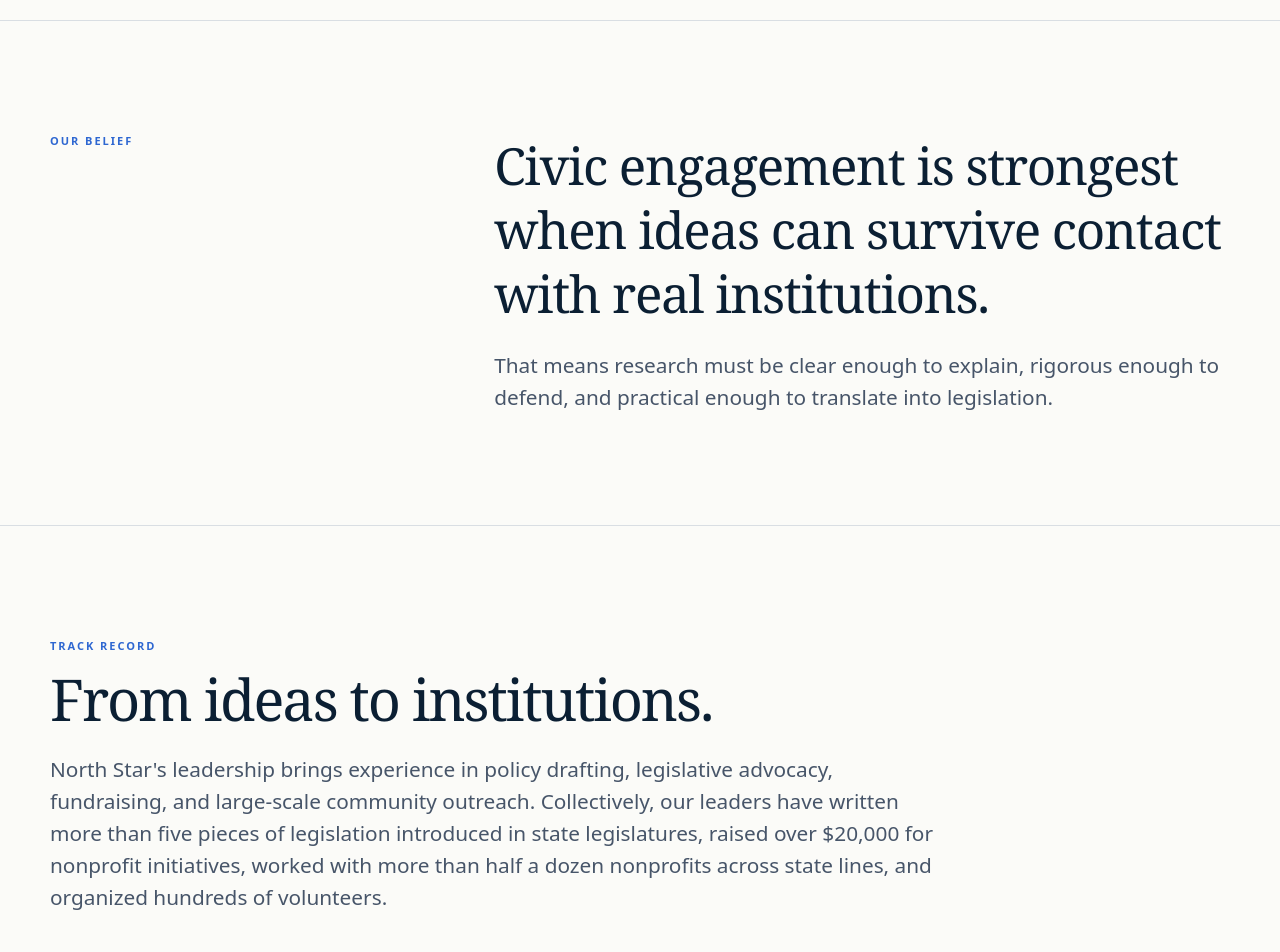
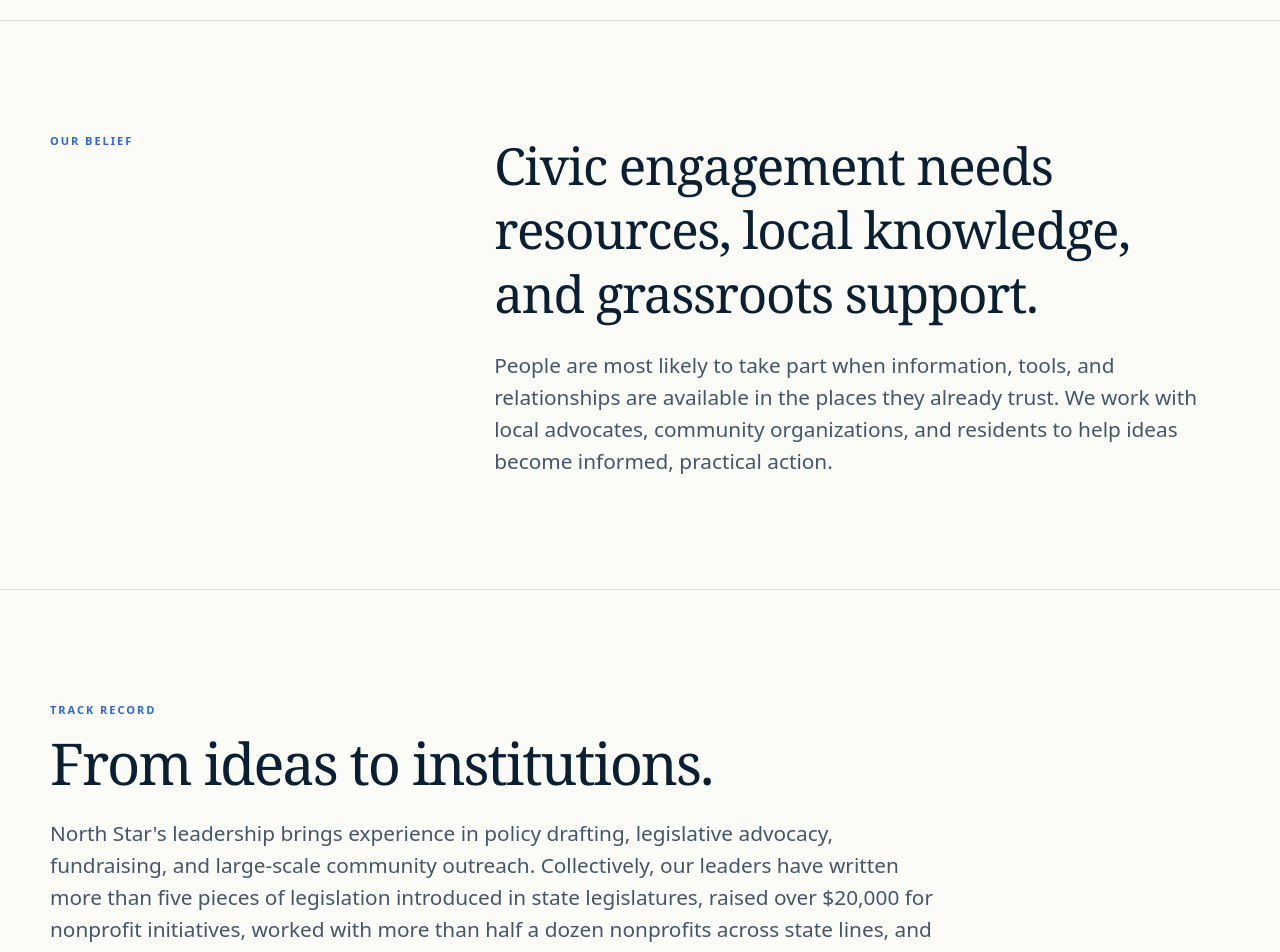
Before and after one commit to Archer4K/north-star-legislative-group, a Next.js app: page /about in a window 1280 px wide. Shown: the part 580-1532 px from the top of the page. Built offline with nearby package versions, Linux system fonts and the light colour scheme.

Commit message:
Clarify North Star grassroots engagement approach

```diff
--- a/app/about/page.tsx
+++ b/app/about/page.tsx
@@ -1,6 +1,37 @@
 import { PageHero } from "@/components/PageHero";
-export default function About(){return <>
-<PageHero kicker="About North Star" title={"Ideas matter. Institutions decide."}><p className="lede mt-7 max-w-3xl">North Star Legislative Group is a nonpartisan legislative organization focused on turning evidence-based ideas into credible policy, advocacy, and institutional action.</p></PageHero>
-<section className="section"><div className="container-site grid gap-12 md:grid-cols-[.7fr_1.3fr]"><div className="kicker">Our belief</div><div><p className="serif text-[clamp(2.2rem,4vw,3.7rem)] leading-tight tracking-tight">Civic engagement is strongest when ideas can survive contact with real institutions.</p><p className="lede mt-6">That means research must be clear enough to explain, rigorous enough to defend, and practical enough to translate into legislation.</p></div></div></section>
-<section className="section border-t border-line"><div className="container-site"><div className="kicker">Track record</div><h2 className="h2 mt-4">From ideas to institutions.</h2><p className="lede mt-6 max-w-4xl">North Star's leadership brings experience in policy drafting, legislative advocacy, fundraising, and large-scale community outreach. Collectively, our leaders have written more than five pieces of legislation introduced in state legislatures, raised over $20,000 for nonprofit initiatives, worked with more than half a dozen nonprofits across state lines, and organized hundreds of volunteers.</p></div></section>
-</>}
+
+export default function About() {
+  return (
+    <>
+      <PageHero kicker="About North Star" title="Ideas matter. Institutions decide.">
+        <p className="lede mt-7 max-w-3xl">
+          North Star Legislative Group is a nonpartisan legislative organization focused on turning evidence-based ideas into credible policy, advocacy, and institutional action.
+        </p>
+      </PageHero>
+
+      <section className="section">
+        <div className="container-site grid gap-12 md:grid-cols-[.7fr_1.3fr]">
+          <div className="kicker">Our belief</div>
+          <div>
+            <p className="serif text-[clamp(2.2rem,4vw,3.7rem)] leading-tight tracking-tight">
+              Civic engagement needs resources, local knowledge, and grassroots support.
+            </p>
+            <p className="lede mt-6">
+              People are most likely to take part when information, tools, and relationships are available in the places they already trust. We work with local advocates, community organizations, and residents to help ideas become informed, practical action.
+            </p>
+          </div>
+        </div>
+      </section>
+
+      <section className="section border-t border-line">
+        <div className="container-site">
+          <div className="kicker">Track record</div>
+          <h2 className="h2 mt-4">From ideas to institutions.</h2>
+          <p className="lede mt-6 max-w-4xl">
+            North Star's leadership brings experience in policy drafting, legislative advocacy, fundraising, and large-scale community outreach. Collectively, our leaders have written more than five pieces of legislation introduced in state legislatures, raised over $20,000 for nonprofit initiatives, worked with more than half a dozen nonprofits across state lines, and organized hundreds of volunteers.
+          </p>
+        </div>
+      </section>
+    </>
+  );
+}
```
